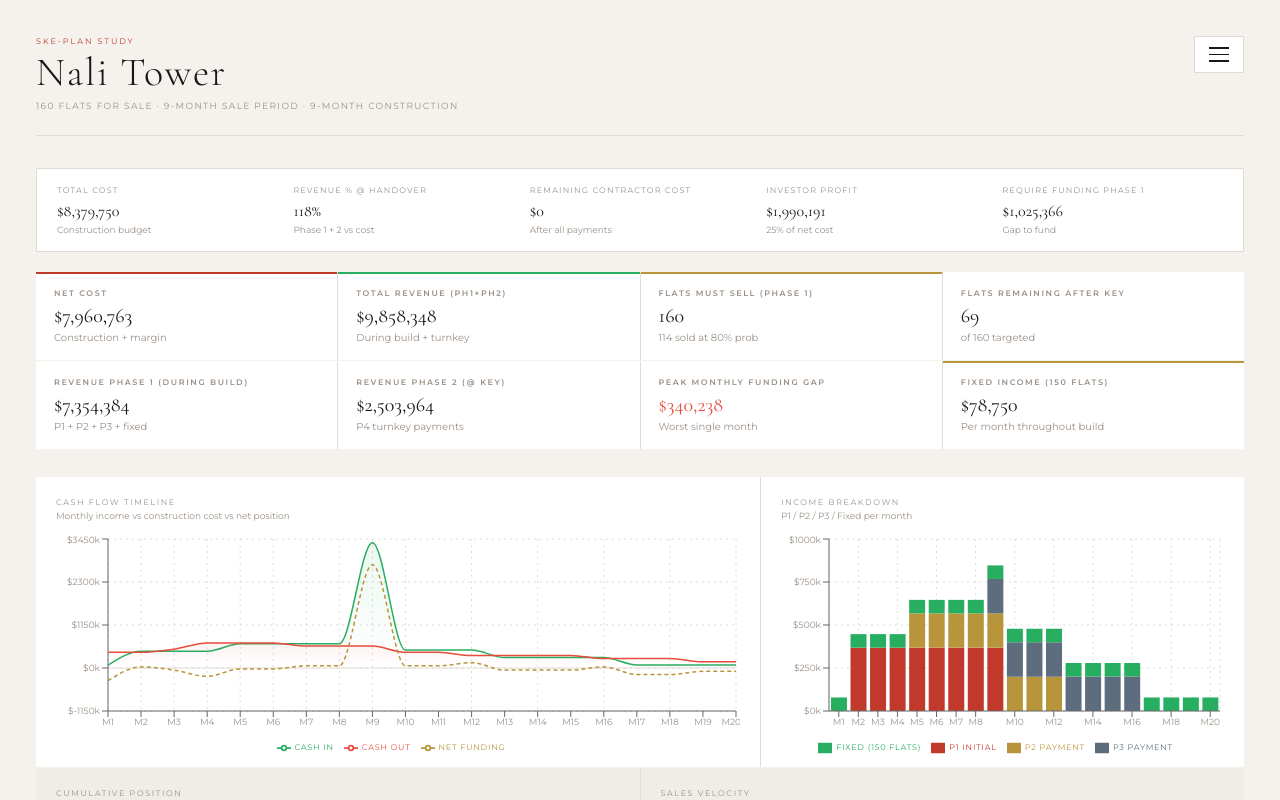
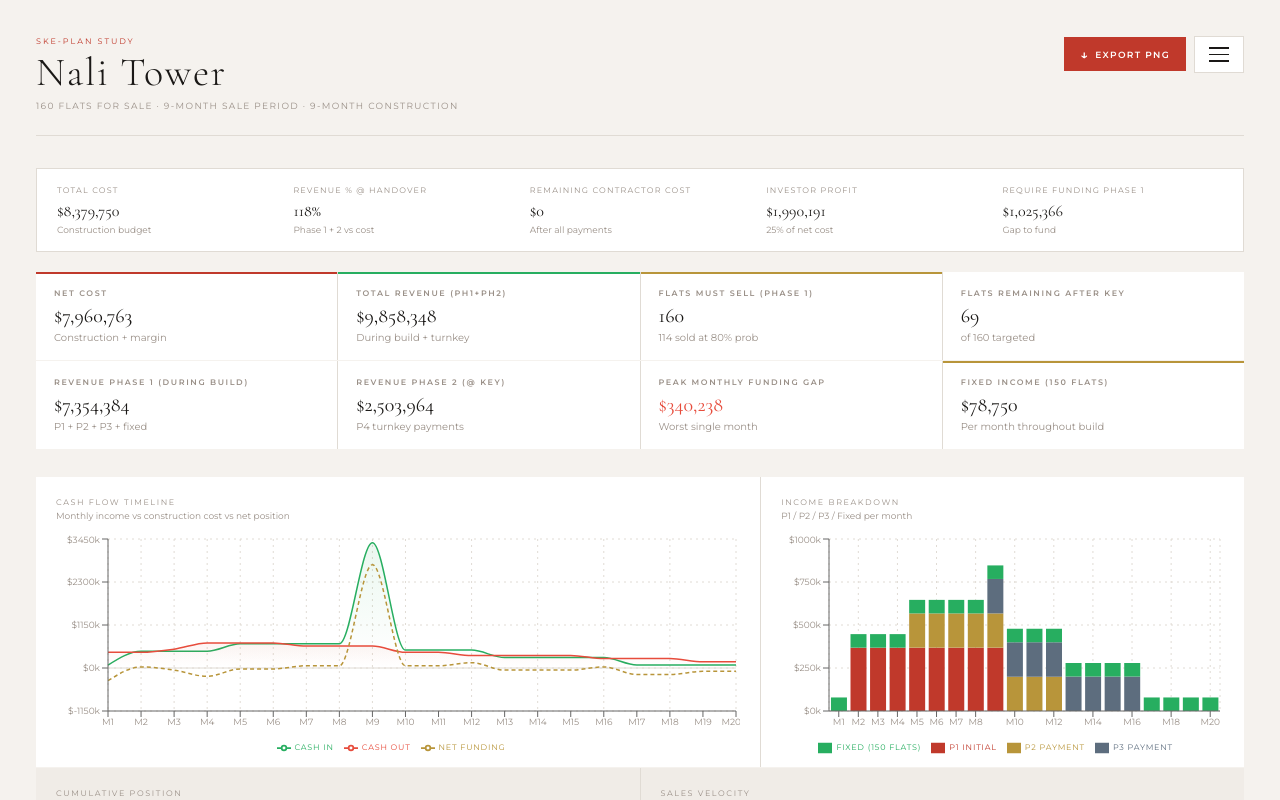
Before and after one commit to diyakawa21/analyzer-nali, a React (Vite) app: page / in a window 1280 px wide. Built offline with nearby package versions, Linux system fonts and the light colour scheme.

Commit message:
add export PNG button

```diff
--- a/src/NaliTowerAnalyzer.jsx
+++ b/src/NaliTowerAnalyzer.jsx
@@ -1,4 +1,4 @@
-import { useState, useMemo, useCallback } from "react";
+import { useState, useMemo, useCallback, useRef } from "react";
 import {
   AreaChart, Area, BarChart, Bar, Line, LineChart,
   XAxis, YAxis, CartesianGrid, Tooltip, Legend,
@@ -452,12 +452,44 @@ function Sidebar({ inputs, setInputs, results, onClose }) {
 export default function App() {
   const [inputs, setInputs] = useState(DEFAULT_INPUTS);
   const [sidebarOpen, setSidebarOpen] = useState(false);
+  const [exporting, setExporting] = useState(false);
+  const dashboardRef = useRef(null);
 
   const results = useMemo(() => {
     try { return runNaliAnalysis(inputs); } catch { return null; }
   }, [inputs]);
 
   const r = results;
+
+  // Export dashboard as PNG image
+  // Uses html2canvas to capture the dashboard div and trigger a download
+  async function exportDashboard() {
+    if (!dashboardRef.current) return;
+    setExporting(true);
+    try {
+      // Dynamically load html2canvas from CDN
+      const script = document.createElement('script');
+      script.src = 'https://cdnjs.cloudflare.com/ajax/libs/html2canvas/1.4.1/html2canvas.min.js';
+      document.head.appendChild(script);
+      await new Promise(resolve => script.onload = resolve);
+
+      const canvas = await window.html2canvas(dashboardRef.current, {
+        scale: 2,              // 2x resolution for sharp export
+        useCORS: true,
+        backgroundColor: '#f5f2ee',
+        logging: false,
+      });
+
+      // Trigger download
+      const link = document.createElement('a');
+      link.download = `Nali-Tower-Dashboard-${new Date().toISOString().slice(0,10)}.png`;
+      link.href = canvas.toDataURL('image/png');
+      link.click();
+    } catch(e) {
+      alert('Export failed. Please try again.');
+    }
+    setExporting(false);
+  }
 
   return (
     <>
@@ -499,7 +531,7 @@ export default function App() {
         {/* DASHBOARD — full width always */}
         <main style={{ flex: 1, overflowY: "auto", background: "var(--bg)", width: "100%" }}>
           {r ? (
-            <div style={{ padding: "36px 36px 80px" }}>
+            <div ref={dashboardRef} style={{ padding: "36px 36px 80px" }}>
 
               {/* Header */}
               <div style={{ marginBottom: 32, borderBottom: "1px solid var(--border)", paddingBottom: 24, display: "flex", alignItems: "flex-start", justifyContent: "space-between" }}>
@@ -510,6 +542,18 @@ export default function App() {
                     {r.totalFlatsForSale} Flats for Sale · {inputs.saleMonths}-Month Sale Period · {inputs.constructionMonths}-Month Construction
                   </p>
                 </div>
+                <div style={{ display: "flex", gap: 8, alignItems: "center" }}>
+                  {/* Export button */}
+                  <button onClick={exportDashboard} disabled={exporting} style={{
+                    background: "var(--accent)", border: "none", color: "#fff",
+                    padding: "9px 16px", cursor: exporting ? "wait" : "pointer",
+                    fontSize: 9, fontWeight: 600, letterSpacing: "0.15em",
+                    textTransform: "uppercase", opacity: exporting ? 0.7 : 1,
+                    display: "flex", alignItems: "center", gap: 6,
+                  }}>
+                    <span style={{ fontSize: 13 }}>↓</span>
+                    {exporting ? "Exporting..." : "Export PNG"}
+                  </button>
                   {/* Hamburger button */}
                   <button onClick={() => setSidebarOpen(true)} style={{
                     background: "var(--surface)", border: "1px solid var(--border)",
@@ -520,6 +564,7 @@ export default function App() {
                     <span style={{ display: "block", width: 20, height: 1.5, background: "var(--text)" }} />
                     <span style={{ display: "block", width: 20, height: 1.5, background: "var(--text)" }} />
                   </button>
+                </div>
               </div>
 
               {/* TABLE 7 summary row — matches dashboard image */}
```
Lines whose indentation alone changed are shown as unchanged.
